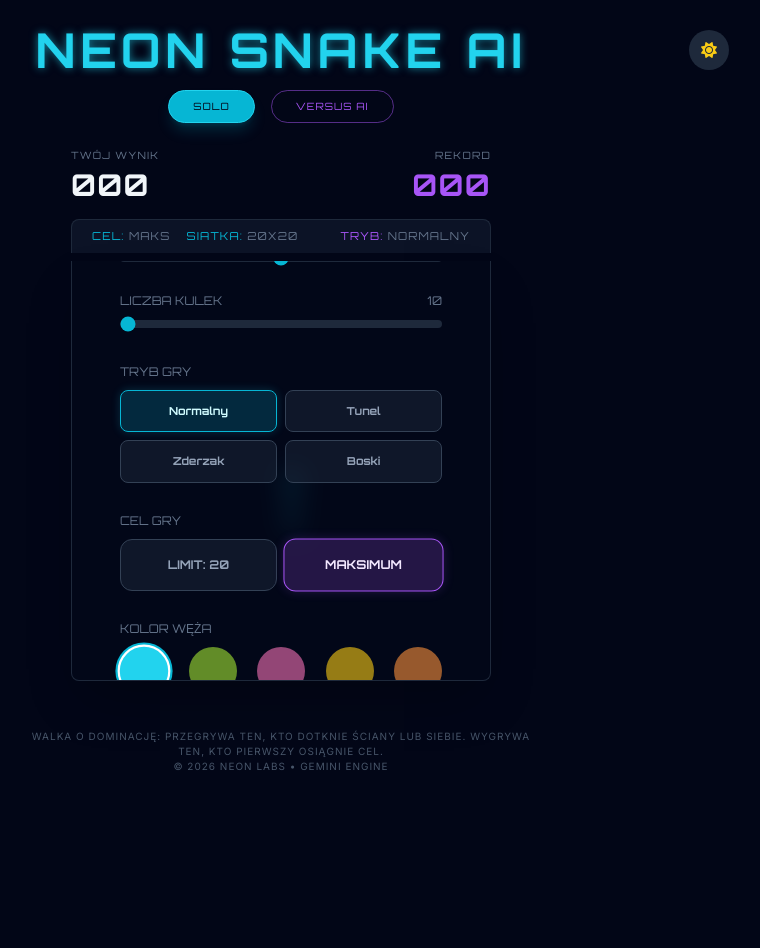
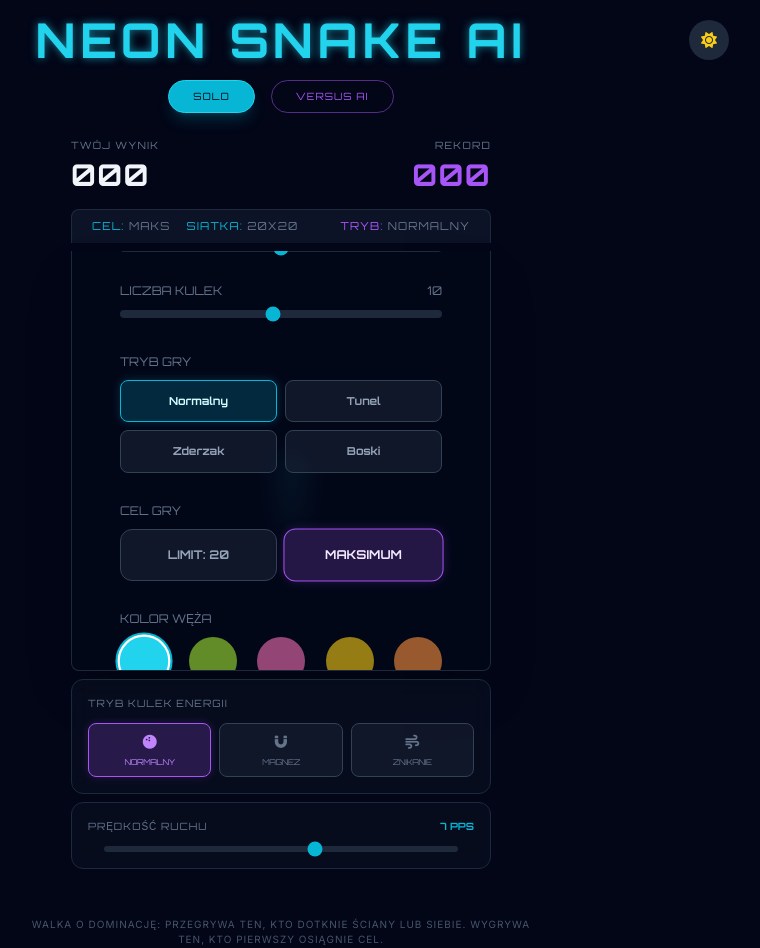
Before and after one commit to OlCzapp/snake_gemini, a React (Vite) app: page / in a window 1280 px wide. Shown: the top 948 px of the page, without its empty margins (359-1119 px from the left). Before the commit the page ends 800 px from the top, so only its background shows below. Built offline with nearby package versions, Linux system fonts and the light colour scheme.

Commit message:
feat: Introduce FoodMode and enhance settings
Adds a new `FoodMode` enum and integrates it into `GameSettings`. This change allows for different food behaviors, such as normal, magnetic, or fading food. The UI for settings has been updated to reflect this new option.

```diff
--- a/App.tsx
+++ b/App.tsx
@@ -1,7 +1,7 @@
 
 import React, { useState, useCallback, useRef, useEffect } from 'react';
 import SnakeGame, { SnakeGameHandle } from './components/SnakeGame';
-import { GameStatus, GameType, Difficulty, GameMode, GameSettings } from './types';
+import { GameStatus, GameType, Difficulty, GameMode, GameSettings, FoodMode } from './types';
 
 const App: React.FC = () => {
   const [gameType, setGameType] = useState<GameType>(GameType.SOLO);
@@ -15,6 +15,7 @@ const App: React.FC = () => {
 
   const [versusSettings, setVersusSettings] = useState<GameSettings>({
     foodCount: 10,
+    foodMode: FoodMode.NORMAL,
     snakeColor: '#22d3ee',
     mode: GameMode.NORMAL,
     gridSize: 20,
@@ -147,7 +148,7 @@ const App: React.FC = () => {
 
                <div>
                  <label className={`text-[10px] uppercase font-orbitron mb-3 block ${isDark ? 'text-slate-500' : 'text-slate-400'}`}>Liczba kulek: {versusSettings.foodCount}</label>
-                 <input type="range" min="10" max="20" step="1" value={versusSettings.foodCount} onChange={(e) => setVersusSettings(prev => ({ ...prev, foodCount: parseInt(e.target.value) }))} className="w-full h-2 bg-slate-800 rounded-lg appearance-none cursor-pointer accent-cyan-500" />
+                 <input type="range" min="1" max="20" step="1" value={versusSettings.foodCount} onChange={(e) => setVersusSettings(prev => ({ ...prev, foodCount: parseInt(e.target.value) }))} className="w-full h-2 bg-slate-800 rounded-lg appearance-none cursor-pointer accent-cyan-500" />
                </div>
 
                <button
--- a/components/SnakeGame.tsx
+++ b/components/SnakeGame.tsx
@@ -1,6 +1,6 @@
 
 import React, { useState, useEffect, useCallback, useRef, useImperativeHandle, forwardRef } from 'react';
-import { Point, Direction, GameStatus, GameState, GameSettings, GameMode, Difficulty } from '../types';
+import { Point, Food, Direction, GameStatus, GameState, GameSettings, GameMode, Difficulty, FoodMode } from '../types';
 import {
   INITIAL_SNAKE,
   INITIAL_DIRECTION,
@@ -24,6 +24,12 @@ const MODES = [
   { id: GameMode.WRAP, name: 'Tunel', desc: 'Przenikanie ścian' },
   { id: GameMode.STOP, name: 'Zderzak', desc: 'Zatrzymuje na krawędzi' },
   { id: GameMode.GOD, name: 'Boski', desc: 'Nieśmiertelność i blokada na ogonie' },
+];
+
+const FOOD_MODES_INFO = [
+  { id: FoodMode.NORMAL, name: 'Normalny', icon: 'fa-bowling-ball', desc: 'Kule są stałe' },
+  { id: FoodMode.MAGNET, name: 'Magnez', icon: 'fa-magnet', desc: 'Kule śledzą węża' },
+  { id: FoodMode.FADING, name: 'Znikanie', icon: 'fa-wind', desc: 'Kule nikną po 10s' },
 ];
 
 interface SnakeGameProps {
@@ -55,6 +61,7 @@ const SnakeGame = forwardRef<SnakeGameHandle, SnakeGameProps>(({ onStateChange,
     isAutoPilot: isAIOpponent,
     settings: sharedSettings || {
       foodCount: 10,
+      foodMode: FoodMode.NORMAL,
       snakeColor: isAIOpponent ? COLORS[2].value : COLORS[0].value,
       mode: GameMode.NORMAL,
       gridSize: 20,
@@ -68,6 +75,7 @@ const SnakeGame = forwardRef<SnakeGameHandle, SnakeGameProps>(({ onStateChange,
   const lastProcessedDirectionRef = useRef<Direction>(INITIAL_DIRECTION);
   const stallTimerRef = useRef<number | null>(null);
   const touchStartRef = useRef<Point | null>(null);
+  const magnetCounterRef = useRef<number>(0);
 
   useEffect(() => {
     if (sharedSettings) {
@@ -89,20 +97,20 @@ const SnakeGame = forwardRef<SnakeGameHandle, SnakeGameProps>(({ onStateChange,
     }
   }, [externalStatus]);
 
-  const generateFood = useCallback((snake: Point[], count: number, gridSize: number, existingFoods: Point[] = []): Point[] => {
-    const newFoods: Point[] = [...existingFoods];
+  const generateFood = useCallback((snake: Point[], count: number, gridSize: number, existingFoods: Food[] = []): Food[] => {
+    const newFoods: Food[] = [...existingFoods];
     const maxPossibleFoods = (gridSize * gridSize) - snake.length;
     const targetCount = Math.min(count, maxPossibleFoods);
 
     while (newFoods.length < targetCount) {
-      const food = {
+      const foodPos = {
         x: Math.floor(Math.random() * gridSize),
         y: Math.floor(Math.random() * gridSize),
       };
-      const onSnake = snake.some(s => s.x === food.x && s.y === food.y);
-      const onFood = newFoods.some(f => f.x === food.x && f.y === food.y);
+      const onSnake = snake.some(s => s.x === foodPos.x && s.y === foodPos.y);
+      const onFood = newFoods.some(f => f.x === foodPos.x && f.y === foodPos.y);
       if (!onSnake && !onFood) {
-        newFoods.push(food);
+        newFoods.push({ ...foodPos, createdAt: Date.now() });
       }
     }
     return newFoods;
@@ -332,20 +340,52 @@ const SnakeGame = forwardRef<SnakeGameHandle, SnakeGameProps>(({ onStateChange,
       let newSpeed = prev.speed;
       const foodIndex = prev.foods.findIndex(f => f.x === newHead.x && f.y === newHead.y);
 
+      // Handle Food Logic (Magnet & Fading)
+      let currentFoods = [...prev.foods];
+
+      if (prev.settings.foodMode === FoodMode.FADING) {
+        const now = Date.now();
+        currentFoods = currentFoods.filter(f => now - f.createdAt < 10000);
+      }
+
+      if (prev.settings.foodMode === FoodMode.MAGNET) {
+        magnetCounterRef.current++;
+        if (magnetCounterRef.current >= 4) {
+          magnetCounterRef.current = 0;
+          currentFoods = currentFoods.map(food => {
+            let nx = food.x;
+            let ny = food.y;
+            if (food.x < newHead.x) nx++;
+            else if (food.x > newHead.x) nx--;
+            if (food.y < newHead.y) ny++;
+            else if (food.y > newHead.y) ny--;
+
+            // Check collisions with snake or other foods
+            const collides = newSnake.some(s => s.x === nx && s.y === ny) || currentFoods.some(f => f !== food && f.x === nx && f.y === ny);
+            if (!collides) return { ...food, x: nx, y: ny };
+            return food;
+          });
+        }
+      }
+
       if (foodIndex !== -1) {
         newScore += 1;
         if (newScore >= targetGoal) {
            gameWon();
            return { ...prev, score: newScore, snake: newSnake, status: GameStatus.WON };
         }
-        const remainingFoods = prev.foods.filter((_, i) => i !== foodIndex);
+        const remainingFoods = currentFoods.filter((_, i) => i !== foodIndex);
         const newFoods = generateFood(newSnake, prev.settings.foodCount, gridSize, remainingFoods);
         newSpeed = Math.max(MIN_SPEED, prev.speed - SPEED_INCREMENT);
         onStateChange(GameStatus.PLAYING, newScore);
         return { ...prev, snake: newSnake, foods: newFoods, score: newScore, speed: newSpeed, direction: currentDir };
       } else {
         newSnake.pop();
-        return { ...prev, snake: newSnake, direction: currentDir };
+        // If some food faded away, respawn
+        if (currentFoods.length < prev.settings.foodCount) {
+          currentFoods = generateFood(newSnake, prev.settings.foodCount, gridSize, currentFoods);
+        }
+        return { ...prev, snake: newSnake, foods: currentFoods, direction: currentDir };
       }
     });
   }, [generateFood, onStateChange]);
@@ -451,9 +491,16 @@ const SnakeGame = forwardRef<SnakeGameHandle, SnakeGameProps>(({ onStateChange,
         {game.snake.map((segment, i) => (
           <div key={`${i}-${segment.x}-${segment.y}`} className="rounded-sm z-10" style={{ gridColumn: segment.x + 1, gridRow: segment.y + 1, backgroundColor: game.settings.snakeColor, opacity: i === 0 ? 1 : 0.7, boxShadow: i === 0 ? `0 0 10px ${game.settings.snakeColor}` : 'none' }} />
         ))}
-        {game.foods.map((food, i) => (
-          <div key={`food-${i}-${food.x}-${food.y}`} className="bg-purple-500 rounded-full animate-pulse z-20" style={{ gridColumn: food.x + 1, gridRow: food.y + 1, boxShadow: '0 0 15px #a855f7' }} />
-        ))}
+        {game.foods.map((food, i) => {
+          let opacity = 1;
+          if (game.settings.foodMode === FoodMode.FADING) {
+            const age = Date.now() - food.createdAt;
+            opacity = Math.max(0, 1 - age / 10000);
+          }
+          return (
+            <div key={`food-${i}-${food.x}-${food.y}`} className="bg-purple-500 rounded-full animate-pulse z-20" style={{ gridColumn: food.x + 1, gridRow: food.y + 1, boxShadow: '0 0 15px #a855f7', opacity }} />
+          );
+        })}
 
         {!isAIOpponent && (game.status === GameStatus.PLAYING || game.status === GameStatus.STALLED) && externalStatus === undefined && (
           <button
@@ -464,7 +511,6 @@ const SnakeGame = forwardRef<SnakeGameHandle, SnakeGameProps>(({ onStateChange,
           </button>
         )}
 
-        {/* Fixed: Removed redundant and logically conflicting check for GameStatus.STALLED to allow the Stalled UI to render and fix TS error */}
         {!isAIOpponent && game.status !== GameStatus.PLAYING && externalStatus === undefined && (
           <div className={`absolute inset-0 ${isDark ? 'bg-slate-950/90' : 'bg-white/95'} backdrop-blur-md z-30 flex flex-col items-center justify-center text-center p-8 md:p-12 overflow-y-auto custom-scrollbar`}>
             {game.status === GameStatus.IDLE && (
@@ -478,7 +524,7 @@ const SnakeGame = forwardRef<SnakeGameHandle, SnakeGameProps>(({ onStateChange,
 
                 <div className="space-y-2 text-left">
                   <label className={`text-[10px] md:text-[12px] ${isDark ? 'text-slate-500' : 'text-slate-400'} uppercase font-orbitron flex justify-between`}>Liczba kulek <span>{game.settings.foodCount}</span></label>
-                  <input type="range" min="10" max="20" step="1" value={game.settings.foodCount} onChange={(e) => updateSettings({ foodCount: parseInt(e.target.value) })} className="w-full h-2 bg-slate-800 rounded-lg appearance-none cursor-pointer accent-cyan-500" />
+                  <input type="range" min="1" max="20" step="1" value={game.settings.foodCount} onChange={(e) => updateSettings({ foodCount: parseInt(e.target.value) })} className="w-full h-2 bg-slate-800 rounded-lg appearance-none cursor-pointer accent-cyan-500" />
                 </div>
 
                 <div className="space-y-2 text-left">
@@ -544,6 +590,53 @@ const SnakeGame = forwardRef<SnakeGameHandle, SnakeGameProps>(({ onStateChange,
         {isAIOpponent && <div className="absolute top-3 right-3 z-40 bg-purple-900/40 px-3 py-1 rounded border border-purple-500/50 backdrop-blur-sm"><span className="text-[9px] font-orbitron text-purple-200 uppercase tracking-widest animate-pulse">AI Core Active</span></div>}
       </div>
 
+      {/* Control Panels - Now disappearing when PLAYING status is active or when it's an AI opponent */}
+      {!isAIOpponent && game.status !== GameStatus.PLAYING && externalStatus === undefined && (
+        <div className="w-full flex flex-col gap-2 items-center animate-in fade-in slide-in-from-bottom-2 duration-300">
+          {/* Tryb Kulek Panel */}
+          <div className={`w-full max-w-[380px] md:max-w-[420px] p-4 rounded-xl border transition-all backdrop-blur-md ${isDark ? 'bg-slate-900/40 border-slate-800' : 'bg-slate-100 border-slate-200 shadow-sm'}`}>
+            <h3 className={`font-orbitron text-[10px] uppercase tracking-widest mb-3 ${isDark ? 'text-slate-500' : 'text-slate-400'}`}>Tryb Kulek Energii</h3>
+            <div className="grid grid-cols-3 gap-2">
+              {FOOD_MODES_INFO.map(mode => (
+                <button
+                  key={mode.id}
+                  title={mode.desc}
+                  onClick={() => updateSettings({ foodMode: mode.id })}
+                  className={`flex flex-col items-center justify-center p-2 rounded-lg border transition-all ${game.settings.foodMode === mode.id ? (isDark ? 'bg-purple-500/20 border-purple-500 text-purple-400 shadow-[0_0_10px_rgba(168,85,247,0.2)]' : 'bg-purple-100 border-purple-400 text-purple-600') : (isDark ? 'bg-slate-800/40 border-slate-700 text-slate-500 hover:border-slate-600' : 'bg-white border-slate-200 text-slate-400 hover:bg-slate-50')}`}
+                >
+                  <i className={`fa-solid ${mode.icon} text-sm mb-1`}></i>
+                  <span className="text-[8px] font-orbitron uppercase tracking-tighter">{mode.name}</span>
+                </button>
+              ))}
+            </div>
+          </div>
+
+          {/* Prędkość Ruchu Panel */}
+          <div className={`w-full max-w-[380px] md:max-w-[420px] p-4 rounded-xl border transition-all backdrop-blur-md ${isDark ? 'bg-slate-900/40 border-slate-800' : 'bg-slate-100 border-slate-200 shadow-sm'}`}>
+            <div className="flex justify-between items-center mb-3">
+              <h3 className={`font-orbitron text-[10px] uppercase tracking-widest ${isDark ? 'text-slate-500' : 'text-slate-400'}`}>Prędkość Ruchu</h3>
+              <span className="text-[10px] font-orbitron text-cyan-500 font-bold uppercase">{Math.round(1000 / game.speed)} PPS</span>
+            </div>
+            <div className="flex items-center gap-4">
+              <i className="fa-solid fa-turtle text-xs text-slate-500"></i>
+              <input
+                type="range"
+                min="50"
+                max="300"
+                step="10"
+                value={350 - game.speed}
+                onChange={(e) => {
+                  const val = parseInt(e.target.value);
+                  setGame(prev => ({ ...prev, speed: 350 - val }));
+                }}
+                className="w-full h-1.5 bg-slate-800 rounded-lg appearance-none cursor-pointer accent-cyan-500"
+              />
+              <i className="fa-solid fa-rabbit text-xs text-slate-500"></i>
+            </div>
+          </div>
+        </div>
+      )}
+
       {!isAIOpponent && game.status === GameStatus.PLAYING && controlMethod === 'buttons' && (
         <div className="lg:hidden mt-8 flex flex-col items-center gap-3">
            <button onClick={() => handleControlClick(Direction.UP)} className={`w-16 h-16 rounded-2xl flex items-center justify-center transition-all active:scale-90 ${isDark ? 'bg-slate-800 text-cyan-400 border border-slate-700 shadow-lg' : 'bg-slate-200 text-cyan-600 border border-slate-300 shadow-md'}`}><i className="fa-solid fa-chevron-up text-2xl"></i></button>
--- a/types.ts
+++ b/types.ts
@@ -3,6 +3,10 @@ export type Point = {
   x: number;
   y: number;
 };
+
+export interface Food extends Point {
+  createdAt: number;
+}
 
 export enum Direction {
   UP = 'UP',
@@ -18,6 +22,12 @@ export enum GameStatus {
   GAME_OVER = 'GAME_OVER',
   WON = 'WON',
   STALLED = 'STALLED'
+}
+
+export enum FoodMode {
+  NORMAL = 'NORMAL',
+  MAGNET = 'MAGNET',
+  FADING = 'FADING'
 }
 
 export enum GameMode {
@@ -41,6 +51,7 @@ export enum Difficulty {
 
 export interface GameSettings {
   foodCount: number;
+  foodMode: FoodMode;
   snakeColor: string;
   mode: GameMode;
   gridSize: number;
@@ -50,7 +61,7 @@ export interface GameSettings {
 
 export interface GameState {
   snake: Point[];
-  foods: Point[];
+  foods: Food[];
   direction: Direction;
   status: GameStatus;
   score: number;
@@ -60,7 +71,6 @@ export interface GameState {
   isAutoPilot: boolean;
 }
 
-// Fixed: Added missing AICommentary interface to resolve import errors in other components
 export interface AICommentary {
   message: string;
   type: 'encouragement' | 'sarcasm' | 'advice' | 'congratulations';
```
